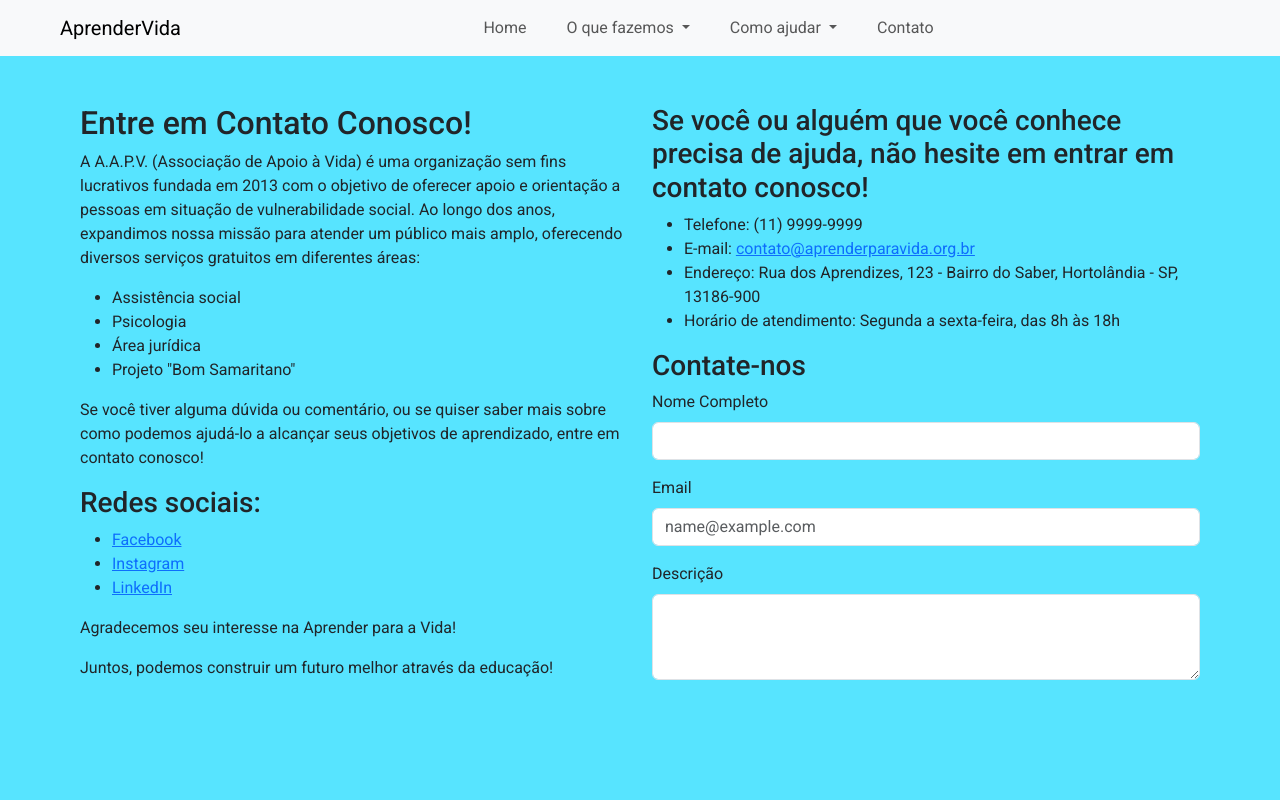
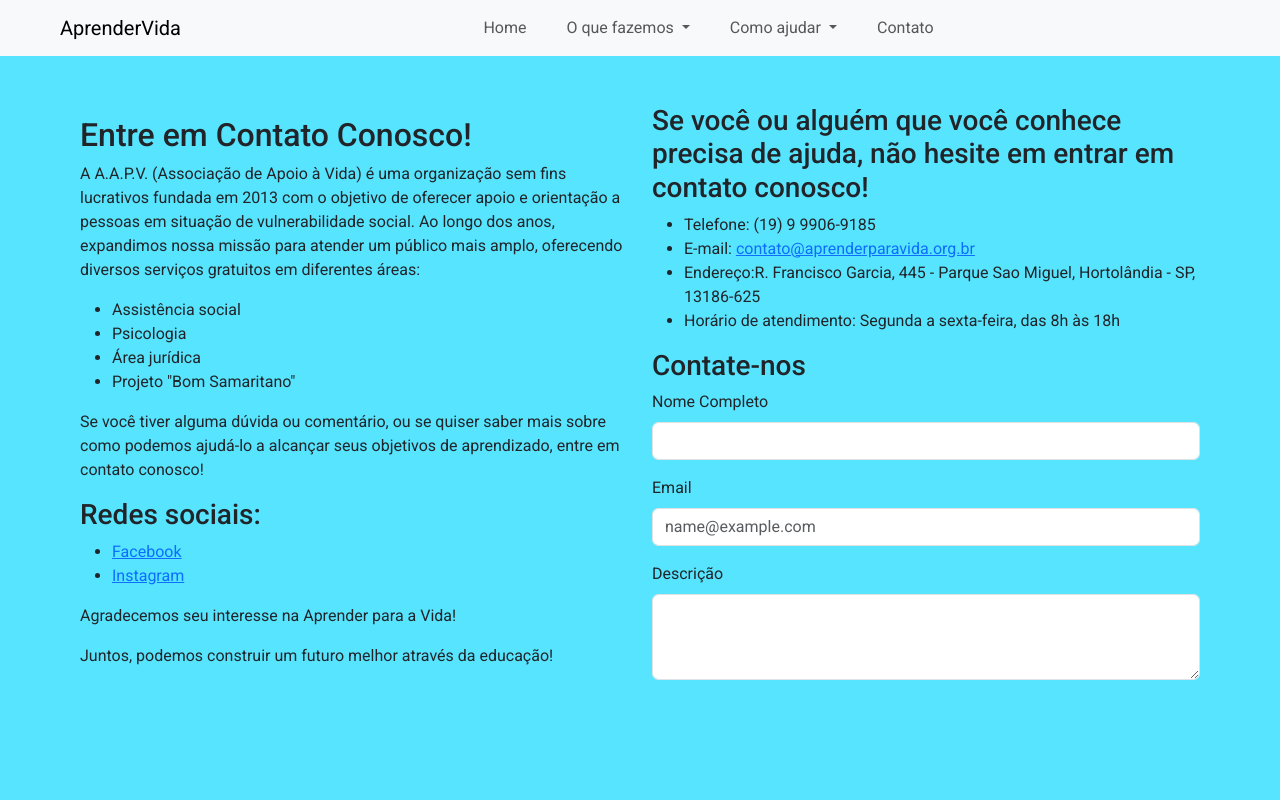
Before and after one commit to LeonardoBrum0907/aprender-para-a-vida, a Django app: page /contato in a window 1280 px wide. Run offline with Django 5.2, Linux system fonts and the light colour scheme.

Commit message:
atualização das informações da pagina de contato.html

```diff
--- a/src/templates/aprender_para_vida/contato.html
+++ b/src/templates/aprender_para_vida/contato.html
@@ -28,9 +28,8 @@
                 <h3>Redes sociais:</h3>
 
                 <ul>
-                    <li><a href="https://www.facebook.com/aprenderparalavivir/">Facebook</a></li>
-                    <li><a href="https://www.instagram.com/aprenderainvestigar/?hl=en">Instagram</a></li>
-                    <li><a href="https://www.linkedin.com/school/10399/">LinkedIn</a></li>
+                    <li><a href="https://www.facebook.com/share/Cf8YeBGeskH7iguL/?mibextid=qi2Omg">Facebook</a></li>
+                    <li><a href="https://www.instagram.com/aprenderparaavida?igsh=MXZyMnV3MzBubmxueA==">Instagram</a></li>
                 </ul>
 
                 <p>Agradecemos seu interesse na Aprender para a Vida!</p>
@@ -40,10 +39,10 @@
             <div class="col-sm-6 d-flex flex-column justify-content-center">
                 <h3>Se você ou alguém que você conhece precisa de ajuda, não hesite em entrar em contato conosco!</h3>
                 <ul>
-                    <li>Telefone: (11) 9999-9999</li>
-                    <li>E-mail: <a href="mailto:contato@aprenderparavida.org.br">contato@aprenderparavida.org.br</a>
+                    <li>Telefone: (19) 9 9906-9185</li>
+                    <li>E-mail: <a href="mailto:aprenderparaavida@gmail.com">contato@aprenderparavida.org.br</a>
                     </li>
-                    <li>Endereço: Rua dos Aprendizes, 123 - Bairro do Saber, Hortolândia - SP, 13186-900</li>
+                    <li>Endereço:R. Francisco Garcia, 445 - Parque Sao Miguel, Hortolândia - SP, 13186-625</li>
                     <li>Horário de atendimento: Segunda a sexta-feira, das 8h às 18h</li>
                 </ul>
                 <h3>Contate-nos</h3>
```
